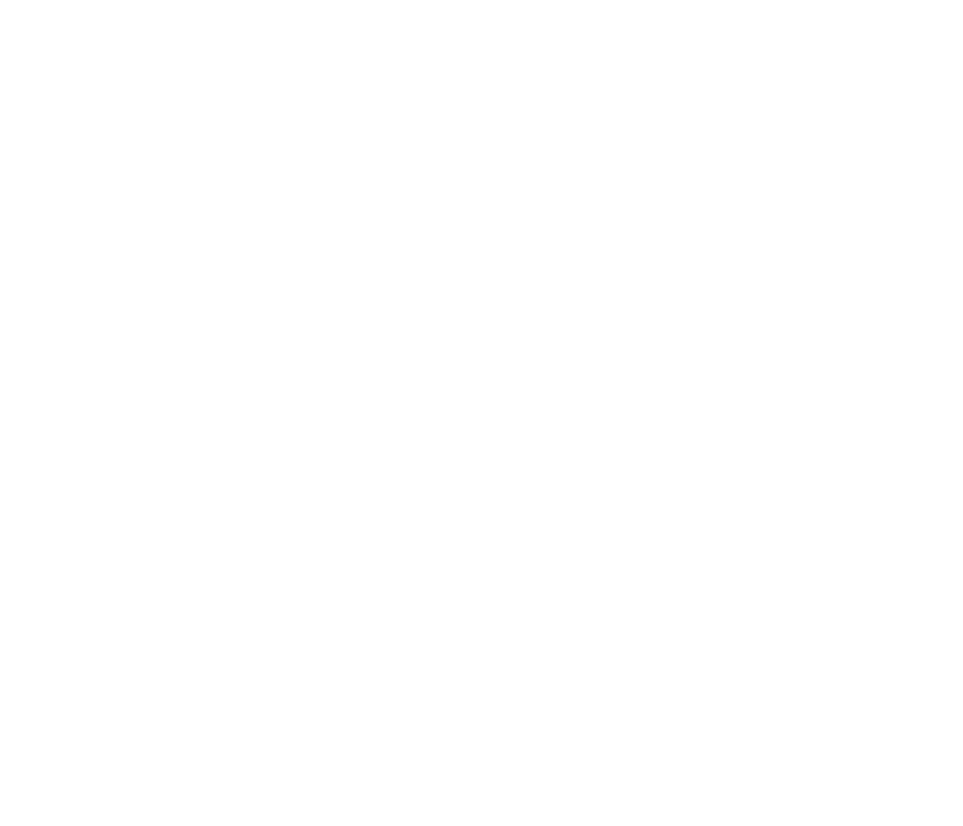
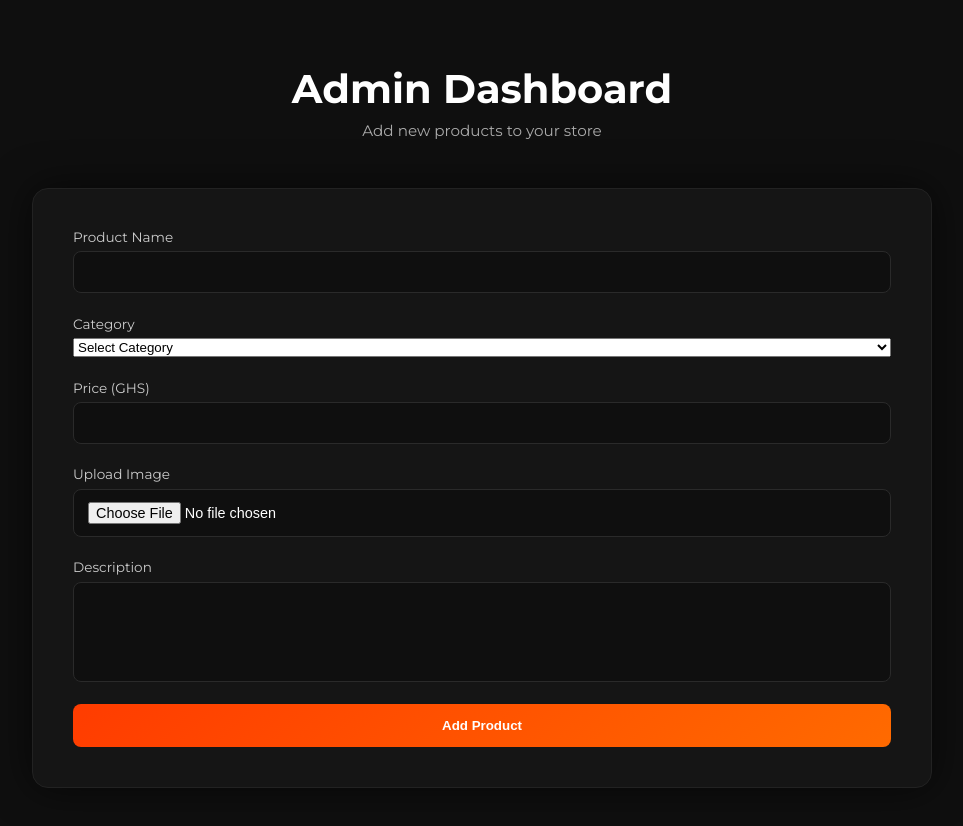
Before and after one commit to Ciscomahlee005codes/bona_fit, a React (Vite) app: page /admin in a window 1280 px wide. Before the commit this address had no page. Shown: the top 826 px of the page, without its empty margins (158-1121 px from the left). Before the commit the page ends 800 px from the top, so only its background shows below. Built offline with nearby package versions, Linux system fonts and the light colour scheme.

Commit message:
Pushing Product Data

```diff
--- a/package.json
+++ b/package.json
@@ -10,6 +10,7 @@
     "preview": "vite preview"
   },
   "dependencies": {
+    "@supabase/supabase-js": "^2.95.3",
     "react": "^19.2.0",
     "react-dom": "^19.2.0",
     "react-icons": "^5.5.0",
--- a/src/App.jsx
+++ b/src/App.jsx
@@ -1,5 +1,6 @@
-import React, { useState, useEffect  } from "react";
-import { useLocation } from "react-router-dom";
+import React, { useState, useEffect } from "react";
+import { Routes, Route, useLocation } from "react-router-dom";
+
 import Navbar from "./Components/Navbar/Navbar";
 import Hero from "./Components/Hero/Hero";
 import About from "./Components/About/About";
@@ -11,14 +12,16 @@
 import Loader from "./Components/Loader/Loader";
 import DiscountCountdown from "./Components/DiscountCountdown/DiscountCountdown";
 
-function App() {
+import ProductDetails from "./Components/Products/ProductDetails";
+import Admin from "./Components/Admin/Admin";
+
+function HomeLayout() {
   const [selectedProduct, setSelectedProduct] = useState("");
   const [loading, setLoading] = useState(true);
-
   const location = useLocation();
 
   useEffect(() => {
-  if (loading) return; // 🚨 IMPORTANT — wait for loader to finish
+    if (loading) return;
 
     if (location.state?.scrollTo === "products") {
       const section = document.getElementById("products");
@@ -34,12 +37,8 @@
       section?.scrollIntoView({ behavior: "smooth" });
     }
 
-  // Clear navigation state
     window.history.replaceState({}, document.title);
-
   }, [location, loading]);
-
-
 
   if (loading) {
     return <Loader onFinish={() => setLoading(false)} />;
@@ -48,20 +47,28 @@
   return (
     <>
       <Navbar />
-
       <main>
         <Hero />
         <DiscountCountdown />
         <About />
-        <Products setSelectedProduct={setSelectedProduct} />
+        <Products />
         <Order selectedProduct={selectedProduct} />
         <Testimonials />
         <Contact />
       </main>
-
       <Footer />
     </>
   );
 }
 
+function App() {
+  return (
+    <Routes>
+      <Route path="/" element={<HomeLayout />} />
+      <Route path="/product/:slug" element={<ProductDetails />} />
+      <Route path="/admin" element={<Admin />} />
+    </Routes>
+  );
+}
+
 export default App;
--- /dev/null
+++ b/src/Components/Admin/Admin.css
@@ -0,0 +1,129 @@
+.admin-page {
+  min-height: 100vh;
+  background: #0f0f0f;
+  color: white;
+  padding: 4rem 5%;
+  display: flex;
+  justify-content: center;
+}
+
+.admin-container {
+  width: 100%;
+  max-width: 900px;
+}
+
+.admin-header {
+  text-align: center;
+  margin-bottom: 3rem;
+}
+
+.admin-header h1 {
+  font-size: 2.5rem;
+  margin-bottom: 0.5rem;
+}
+
+.admin-header p {
+  color: #aaa;
+  font-size: 0.95rem;
+}
+
+/* CARD */
+.admin-card {
+  background: #151515;
+  padding: 2.5rem;
+  border-radius: 16px;
+  border: 1px solid #222;
+  box-shadow: 0 0 40px rgba(0, 0, 0, 0.6);
+}
+
+/* FORM */
+.admin-form {
+  display: flex;
+  flex-direction: column;
+  gap: 1.4rem;
+}
+
+.form-group {
+  display: flex;
+  flex-direction: column;
+  gap: 0.4rem;
+}
+
+.form-group label {
+  font-size: 0.85rem;
+  color: #ccc;
+}
+
+.admin-form input,
+.admin-form textarea {
+  padding: 12px 14px;
+  background: #0f0f0f;
+  border: 1px solid #2a2a2a;
+  border-radius: 8px;
+  color: white;
+  font-size: 0.9rem;
+  transition: 0.3s ease;
+}
+
+.admin-form input:focus,
+.admin-form textarea:focus {
+  border-color: #ff3c00;
+  outline: none;
+}
+
+.admin-form textarea {
+  resize: none;
+  height: 100px;
+}
+
+/* BUTTON */
+.admin-form button {
+  padding: 14px;
+  background: linear-gradient(135deg, #ff3c00, #ff6a00);
+  border: none;
+  border-radius: 8px;
+  font-weight: 700;
+  color: white;
+  cursor: pointer;
+  transition: 0.3s ease;
+}
+
+.admin-form button:hover {
+  transform: translateY(-2px);
+  opacity: 0.9;
+}
+
+.admin-form button:disabled {
+  opacity: 0.6;
+  cursor: not-allowed;
+}
+
+/* MESSAGE */
+.form-message {
+  margin-top: 0.5rem;
+  font-size: 0.9rem;
+}
+
+/* IMAGE PREVIEW */
+.image-preview {
+  margin-top: 0.5rem;
+}
+
+.image-preview img {
+  width: 120px;
+  height: 120px;
+  object-fit: cover;
+  border-radius: 10px;
+  border: 1px solid #333;
+}
+
+/* RESPONSIVE */
+@media (max-width: 768px) {
+  .admin-card {
+    padding: 1.8rem;
+  }
+
+  .admin-header h1 {
+    font-size: 2rem;
+  }
+}
--- /dev/null
+++ b/src/Components/Admin/Admin.jsx
@@ -0,0 +1,220 @@
+import { useState } from "react";
+import { supabase } from "../../supabase";
+import "./Admin.css";
+
+const categories = [
+  "Vibration Machines",
+  "Strength Equipment",
+  "Cardio Equipment",
+  "Recovery & Wellness"
+];
+
+const Admin = () => {
+  const [formData, setFormData] = useState({
+    name: "",
+    category: "",
+    price: "",
+    description: "",
+    image: ""
+  });
+
+  const [imagePreview, setImagePreview] = useState(null);
+  const [loading, setLoading] = useState(false);
+  const [message, setMessage] = useState("");
+
+  const handleChange = (e) => {
+    setFormData({
+      ...formData,
+      [e.target.name]: e.target.value
+    });
+  };
+
+  // 🔥 Handle Image Upload + Preview
+ const handleImageChange = async (e) => {
+  const file = e.target.files[0];
+  if (!file) return;
+
+  console.log("Uploading file:", file);
+
+  const fileName = `${Date.now()}-${file.name}`;
+
+  const { data, error } = await supabase.storage
+    .from("products")
+    .upload(fileName, file);
+
+  if (error) {
+    console.error("UPLOAD ERROR:", error);
+    alert(error.message);
+    return;
+  }
+
+  console.log("Upload success:", data);
+
+  const { data: publicData } = supabase.storage
+    .from("products")
+    .getPublicUrl(fileName);
+
+  const publicUrl = publicData.publicUrl;
+
+  console.log("Public URL:", publicUrl);
+
+  setFormData((prev) => ({
+    ...prev,
+    image: publicUrl
+  }));
+
+  setImagePreview(publicUrl);
+};
+
+  const generateSlug = (name) => {
+    return name.toLowerCase().replace(/\s+/g, "-");
+  };
+
+  const handleSubmit = async (e) => {
+    e.preventDefault();
+    setLoading(true);
+    setMessage("");
+
+    const slug = generateSlug(formData.name);
+
+    // 🔥 Check if slug exists
+    const { data: existing } = await supabase
+      .from("products")
+      .select("id")
+      .eq("slug", slug)
+      .maybeSingle();
+
+    if (existing) {
+      setMessage("❌ Product with this name already exists");
+      setLoading(false);
+      return;
+    }
+
+    const { error } = await supabase.from("products").insert([
+      {
+        name: formData.name,
+        category: formData.category,
+        price: Number(formData.price),
+        description: formData.description,
+        image: formData.image,
+        slug,
+        created_at: new Date()
+      }
+    ]);
+
+    if (error) {
+  console.error("SUPABASE ERROR:", error);
+  setMessage(`❌ ${error.message}`);
+}
+else {
+      setMessage("✅ Product added successfully!");
+      setFormData({
+        name: "",
+        category: "",
+        price: "",
+        description: "",
+        image: ""
+      });
+      setImagePreview(null);
+    }
+
+    setLoading(false);
+  };
+
+  return (
+    <div className="admin-page">
+      <div className="admin-container">
+
+        <div className="admin-header">
+          <h1>Admin Dashboard</h1>
+          <p>Add new products to your store</p>
+        </div>
+
+        <div className="admin-card">
+          <form onSubmit={handleSubmit} className="admin-form">
+
+            {/* Product Name */}
+            <div className="form-group">
+              <label>Product Name</label>
+              <input
+                name="name"
+                value={formData.name}
+                onChange={handleChange}
+                required
+              />
+            </div>
+
+            {/* Category Dropdown */}
+            <div className="form-group">
+              <label>Category</label>
+              <select
+                name="category"
+                value={formData.category}
+                onChange={handleChange}
+                required
+              >
+                <option value="">Select Category</option>
+                {categories.map((cat, index) => (
+                  <option key={index} value={cat}>
+                    {cat}
+                  </option>
+                ))}
+              </select>
+            </div>
+
+            {/* Price */}
+            <div className="form-group">
+              <label>Price (GHS)</label>
+              <input
+                type="number"
+                name="price"
+                value={formData.price}
+                onChange={handleChange}
+                required
+              />
+            </div>
+
+            {/* Image Upload */}
+            <div className="form-group">
+              <label>Upload Image</label>
+              <input
+                type="file"
+                accept="image/*"
+                onChange={handleImageChange}
+                required
+              />
+            </div>
+
+            {/* Image Preview */}
+            {imagePreview && (
+              <div className="image-preview">
+                <img src={imagePreview} alt="Preview" />
+              </div>
+            )}
+
+            {/* Description */}
+            <div className="form-group">
+              <label>Description</label>
+              <textarea
+                name="description"
+                value={formData.description}
+                onChange={handleChange}
+                required
+              />
+            </div>
+
+            <button type="submit" disabled={loading}>
+              {loading ? "Adding..." : "Add Product"}
+            </button>
+
+            {message && <p className="form-message">{message}</p>}
+
+          </form>
+        </div>
+
+      </div>
+    </div>
+  );
+};
+
+export default Admin;
--- a/src/Components/Navbar/Navbar.jsx
+++ b/src/Components/Navbar/Navbar.jsx
@@ -24,6 +24,7 @@
               Contact Us
             </a>
           </li>
+
         </ul>
 
         {/* Hamburger */}
--- a/src/Components/Order/Order.jsx
+++ b/src/Components/Order/Order.jsx
@@ -1,38 +1,53 @@
 import { useState, useEffect } from "react";
+import { supabase } from "../../supabase";
 import "./Order.css";
 
 const whatsappNumber = "2347084106254";
 
-const products = [
-  "Ultra Slim Vibration Plate",
-  "Crosley Whole Body Vibration",
-  "Vibration Plate Trainer",
-  "Six-Pack Ab Machine",
-  "Executive Massage Chair",
-  "Multifunction Ab Crunch Bench",
-  "Indoor Spinning Bike",
-  "Advanced Vibration Trainer"
-];
+const Order = ({ selectedProduct }) => {
+  const [products, setProducts] = useState([]);
+  const [loadingProducts, setLoadingProducts] = useState(true);
+  const [submitting, setSubmitting] = useState(false);
+  const [showSuccess, setShowSuccess] = useState(false);
 
-const Order = ({ selectedProduct }) => {
    const [formData, setFormData] = useState({
   name: "",
   phone: "",
-    product: selectedProduct || "",
-    quantity: "",
+  product: "",
+  quantity: 1,
   address: ""
 });
 
-  const [showSuccess, setShowSuccess] = useState(false);
 
+  // 🔥 Fetch products dynamically
+  useEffect(() => {
+    const fetchProducts = async () => {
+      const { data, error } = await supabase
+        .from("products")
+        .select("name")
+        .order("name");
+
+      if (!error) {
+        setProducts(data);
+      }
+
+      setLoadingProducts(false);
+    };
+
+    fetchProducts();
+  }, []);
+
+  // 🔥 Auto-fill selected product
    useEffect(() => {
   if (selectedProduct) {
     setFormData((prev) => ({
       ...prev,
-        product: selectedProduct
+      product: selectedProduct,
+      quantity: 1
     }));
   }
 }, [selectedProduct]);
+
 
   const handleChange = (e) => {
     setFormData({
@@ -41,11 +56,31 @@
     });
   };
 
-  const handleSubmit = (e) => {
+  const handleSubmit = async (e) => {
     e.preventDefault();
+    setSubmitting(true);
+
+    // ✅ Save order to Supabase
+    const { error } = await supabase.from("orders").insert([
+      {
+        name: formData.name,
+        phone: formData.phone,
+        product: formData.product,
+        quantity: formData.quantity,
+        address: formData.address
+      }
+    ]);
+
+    if (error) {
+      alert("Error submitting order");
+      console.log(error);
+      setSubmitting(false);
+      return;
+    }
 
     setShowSuccess(true);
 
+    // 🔥 Send to WhatsApp after saving
     setTimeout(() => {
       const message = `
 Hello, I want to place an order:
@@ -69,14 +104,8 @@
       });
 
       setShowSuccess(false);
-    }, 2000);
-  };
-
-  // 🔥 Quick WhatsApp CTA
-  const handleQuickWhatsApp = () => {
-    const message = `Hello, I'm interested in your fitness equipment. Please send me more details.`;
-    const url = `https://wa.me/${whatsappNumber}?text=${encodeURIComponent(message)}`;
-    window.open(url, "_blank");
+      setSubmitting(false);
+    }, 1500);
   };
 
   return (
@@ -88,17 +117,8 @@
             PLACE YOUR <span>ORDER</span>
           </h2>
           <p>
-            Ready to upgrade your fitness game? Fill out the form or chat instantly on WhatsApp.
+            Fill the form below and your order will be processed instantly.
           </p>
-
-          {/* 🔥 QUICK CTA BOX */}
-          <div className="quick-cta">
-            <h3>⚡ Need it fast?</h3>
-            <p>Skip the form and chat with us instantly on WhatsApp.</p>
-            <button onClick={handleQuickWhatsApp} className="whatsapp-btn">
-              Chat on WhatsApp
-            </button>
-          </div>
         </div>
 
         <form className="order-form" onSubmit={handleSubmit}>
@@ -125,11 +145,15 @@
             required
             value={formData.product}
             onChange={handleChange}
+            disabled={!!selectedProduct}
           >
-            <option value="">Select Product</option>
+            <option value="">
+              {loadingProducts ? "Loading products..." : "Select Product"}
+            </option>
+
             {products.map((item, index) => (
-              <option key={index} value={item}>
-                {item}
+              <option key={index} value={item.name}>
+                {item.name}
               </option>
             ))}
           </select>
@@ -152,8 +176,12 @@
             onChange={handleChange}
           ></textarea>
 
-          <button type="submit" className="submit-btn">
-            Submit Order
+          <button
+            type="submit"
+            className="submit-btn"
+            disabled={submitting}
+          >
+            {submitting ? "Processing..." : "Submit Order"}
           </button>
         </form>
 
@@ -161,7 +189,7 @@
           <div className="success-overlay">
             <div className="success-box">
               <div className="checkmark">✓</div>
-              <h3>Order Submitted!</h3>
+              <h3>Order Saved Successfully!</h3>
               <p>Redirecting to WhatsApp...</p>
             </div>
           </div>
--- a/src/Components/Products/ProductDetails.jsx
+++ b/src/Components/Products/ProductDetails.jsx
@@ -1,12 +1,38 @@
 import { useParams, useNavigate } from "react-router-dom";
-import { productData } from "../../productData";
+import { useEffect, useState } from "react";
+import { supabase } from "../../supabase";
 import "./ProductDetails.css";
 
 const ProductDetails = () => {
   const { slug } = useParams();
   const navigate = useNavigate();
 
-  const product = productData.find((p) => p.slug === slug);
+  const [product, setProduct] = useState(null);
+  const [loading, setLoading] = useState(true);
+
+  useEffect(() => {
+    const fetchProduct = async () => {
+      const { data, error } = await supabase
+        .from("products")
+        .select("*")
+        .eq("slug", slug)
+        .single();
+
+      if (error) {
+        console.log(error);
+      } else {
+        setProduct(data);
+      }
+
+      setLoading(false);
+    };
+
+    fetchProduct();
+  }, [slug]);
+
+  if (loading) {
+    return <h2 style={{ color: "white" }}>Loading...</h2>;
+  }
 
   if (!product) {
     return <h2 style={{ color: "white" }}>Product not found</h2>;
@@ -15,7 +41,9 @@
   // 🔥 Discount Logic (20%)
   const discountPercentage = 20;
   const oldPrice = product.price;
-  const newPrice = Math.round(oldPrice - (oldPrice * discountPercentage) / 100);
+  const newPrice = Math.round(
+    oldPrice - (oldPrice * discountPercentage) / 100
+  );
 
   return (
     <section className="product-details">
@@ -23,22 +51,20 @@
 
         <button
           className="back-btn"
-          onClick={() => {
-            navigate("/", { state: { scrollTo: "products" } });
-          }}
+          onClick={() =>
+            navigate("/", { state: { scrollTo: "products" } })
+          }
         >
           ← Back to Products
         </button>
 
         <div className="details-grid">
 
-          {/* IMAGE SIDE */}
           <div className="details-image">
             <span className="discount-badge">-20%</span>
             <img src={product.image} alt={product.name} />
           </div>
 
-          {/* INFO SIDE */}
           <div className="details-info">
             <span className="details-category">
               {product.category}
@@ -46,7 +72,6 @@
 
             <h1>{product.name}</h1>
 
-            {/* PRICE SECTION */}
             <div className="price-wrapper">
               <span className="new-price">
                 GHS {newPrice.toLocaleString()}
@@ -56,7 +81,6 @@
               </span>
             </div>
 
-            {/* DELIVERY INFO */}
             <div className="delivery-info">
               🚚 Delivery: 2 - 4 Working Days
             </div>
@@ -67,22 +91,20 @@
 
             <div className="details-buttons">
 
-  {/* Order via Form */}
               <button
                 className="details-order-btn primary-btn"
-    onClick={() => {
+                onClick={() =>
                   navigate("/", {
                     state: {
                       scrollTo: "order",
-          selectedProduct: product.name,
-        },
-      });
-    }}
+                      selectedProduct: product.name
+                    }
+                  })
+                }
               >
                 Order Now
               </button>
 
-  {/* Quick WhatsApp */}
               <button
                 className="details-order-btn whatsapp-btn"
                 onClick={() => {
@@ -98,7 +120,6 @@
 
                   const whatsappNumber = "2347084106254";
                   const url = `https://wa.me/${whatsappNumber}?text=${encodeURIComponent(message)}`;
-
                   window.open(url, "_blank");
                 }}
               >
@@ -106,9 +127,6 @@
               </button>
 
             </div>
-
-
-
           </div>
         </div>
       </div>
--- a/src/Components/Products/Products.jsx
+++ b/src/Components/Products/Products.jsx
@@ -1,8 +1,7 @@
-import { useState } from "react";
+import { useState, useEffect } from "react";
 import "./Products.css";
 import { useNavigate } from "react-router-dom";
-import { productData } from "../../productData";
-
+import { supabase } from "../../supabase";
 
 const categories = [
   "All",
@@ -12,17 +11,48 @@
   "Recovery & Wellness"
 ];
 
-
-const Products = ({ setSelectedProduct }) => {
+const Products = () => {
   const navigate = useNavigate();
   const [selectedCategory, setSelectedCategory] = useState("All");
+  const [products, setProducts] = useState([]);
+  const [loading, setLoading] = useState(true);
+
+  // 🔥 Fetch Products From Supabase
+  useEffect(() => {
+    const fetchProducts = async () => {
+      const { data, error } = await supabase
+        .from("products")
+        .select("*")
+        .order("created_at", { ascending: false });
+
+      if (error) {
+        console.log(error);
+      } else {
+        setProducts(data);
+      }
+
+      setLoading(false);
+    };
+
+    fetchProducts();
+  }, []);
 
   const filteredProducts =
     selectedCategory === "All"
-      ? productData
-      : productData.filter(
+      ? products
+      : products.filter(
           (product) => product.category === selectedCategory
         );
+
+  if (loading) {
+    return (
+      <section className="products">
+        <h2 style={{ color: "white", textAlign: "center" }}>
+          Loading Products...
+        </h2>
+      </section>
+    );
+  }
 
   return (
     <section className="products" id="products">
@@ -36,7 +66,9 @@
             <button
               key={index}
               className={
-                selectedCategory === cat ? "filter-btn active" : "filter-btn"
+                selectedCategory === cat
+                  ? "filter-btn active"
+                  : "filter-btn"
               }
               onClick={() => setSelectedCategory(cat)}
             >
@@ -62,15 +94,18 @@
                 </p>
 
                 <div className="product-bottom">
-                  <p className="product-price">GHS {product.price}</p>
+                  <p className="product-price">
+                    GHS {product.price.toLocaleString()}
+                  </p>
 
                   <button
-  className="order-btn"
-  onClick={() => navigate(`/product/${product.slug}`)}
->
-  View Details
-</button>
-
+                    className="order-btn"
+                    onClick={() =>
+                      navigate(`/product/${product.slug}`)
+                    }
+                  >
+                    View Details
+                  </button>
                 </div>
               </div>
             </div>
--- a/src/main.jsx
+++ b/src/main.jsx
@@ -1,14 +1,10 @@
 import React from "react";
 import ReactDOM from "react-dom/client";
-import { BrowserRouter, Routes, Route } from "react-router-dom";
+import { BrowserRouter, HashRouter } from "react-router-dom";
 import App from "./App";
-import ProductDetails from "./Components/Products/ProductDetails";
 
 ReactDOM.createRoot(document.getElementById("root")).render(
   <BrowserRouter>
-    <Routes>
-      <Route path="/" element={<App />} />
-      <Route path="/product/:slug" element={<ProductDetails />} />
-    </Routes>
+    <App />
   </BrowserRouter>
 );
--- /dev/null
+++ b/src/supabase.js
@@ -0,0 +1,6 @@
+import { createClient } from "@supabase/supabase-js";
+
+const supabaseUrl = import.meta.env.VITE_SUPABASE_URL;
+const supabaseAnonKey = import.meta.env.VITE_SUPABASE_ANON_KEY;
+
+export const supabase = createClient(supabaseUrl, supabaseAnonKey);
```
Also changed, not shown: 2 other files (tests, documents, lock files or other folders). Lines whose indentation alone changed are shown as unchanged.
